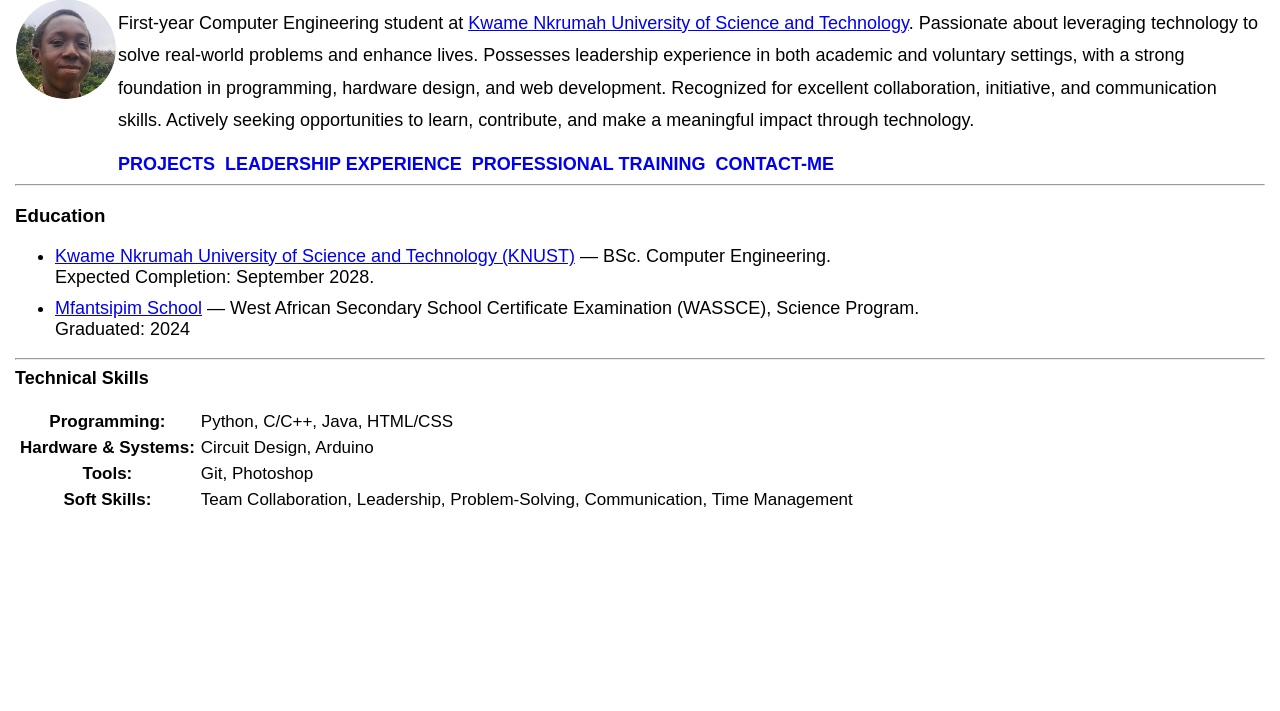
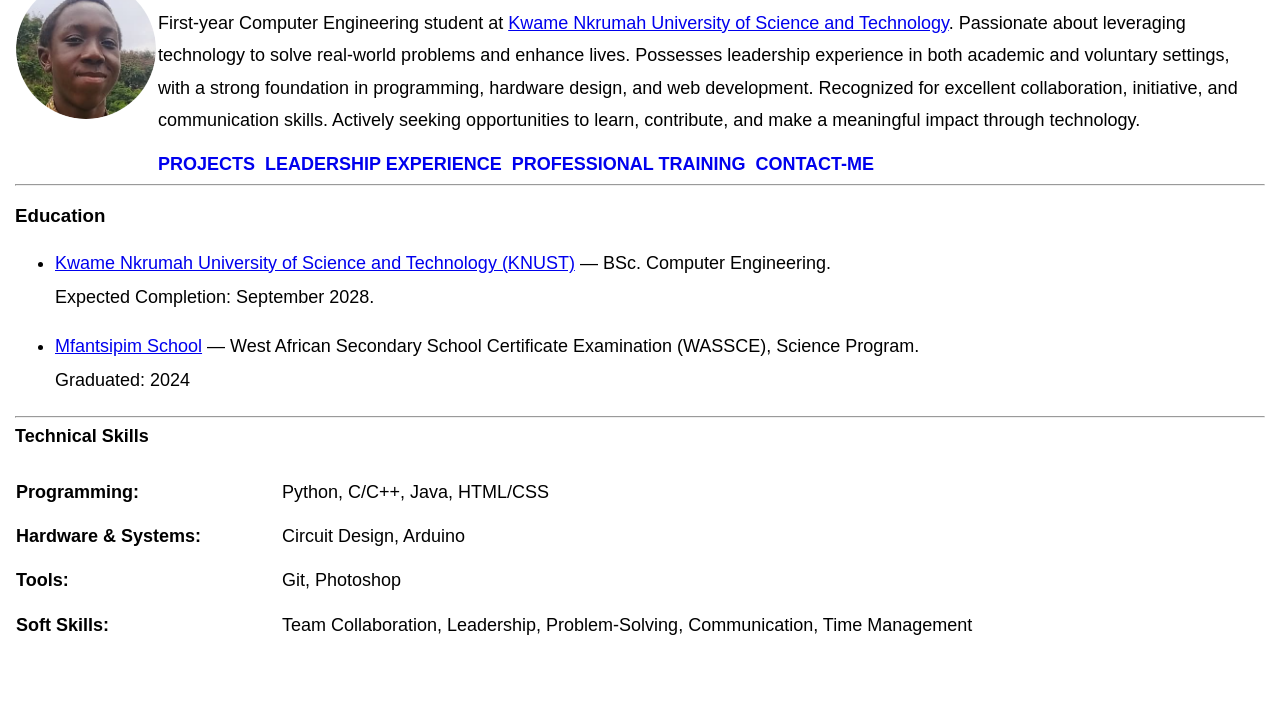
Before and after one commit to JasonPeprah/Jason-Peprah-CV, a plain HTML site: page index.html in a window 1280 px wide. Shown: the part 89-800 px from the top of the page. Drawn offline with Linux system fonts and the light colour scheme.

Commit message:
Update index.html

```diff
--- a/index.html
+++ b/index.html
@@ -16,7 +16,7 @@
     }
 
     table.layout img {
-      max-width: 100px;
+      max-width: 140px; /* ⬆️ Made image slightly bigger */
       height: auto;
       border-radius: 50%;
     }
@@ -37,6 +37,25 @@
     .nav-links a {
       text-decoration: none;
       font-weight: bold;
+    }
+
+    ul.education {
+      font-size: 18px;
+      line-height: 1.9; /* ⬆️ Increased line spacing */
+      margin-top: 10px;
+    }
+
+    table.skills {
+      width: 100%;
+      font-size: 18px;
+      line-height: 1.8; /* ⬆️ More vertical spacing */
+      border-collapse: separate;
+      border-spacing: 0 10px; /* ⬆️ Space between rows */
+    }
+
+    th {
+      text-align: left;
+      vertical-align: top;
     }
 
     @media (max-width: 600px) {
@@ -89,14 +108,14 @@
   <hr />
 
   <h3>Education</h3>
-  <ul style="font-size: 18px;">
+  <ul class="education">
     <li>
       <a href="https://www.knust.edu.gh/">Kwame Nkrumah University of Science and Technology (KNUST)</a> —
       BSc. Computer Engineering.
       <br />
       Expected Completion: September 2028.
     </li>
-    <li style="margin-top: 10px;">
+    <li style="margin-top: 15px;">
       <a href="https://en.wikipedia.org/wiki/Mfantsipim_School">Mfantsipim School</a> —
       West African Secondary School Certificate Examination (WASSCE), Science Program.
       <br />
@@ -108,7 +127,7 @@
 
   <strong style="font-size: 18px;">Technical Skills</strong>
   <br /><br />
-  <table cellspacing="4" style="font-size: 17px;">
+  <table class="skills">
     <tr>
       <th>Programming:</th>
       <td>Python, C/C++, Java, HTML/CSS</td>
```
